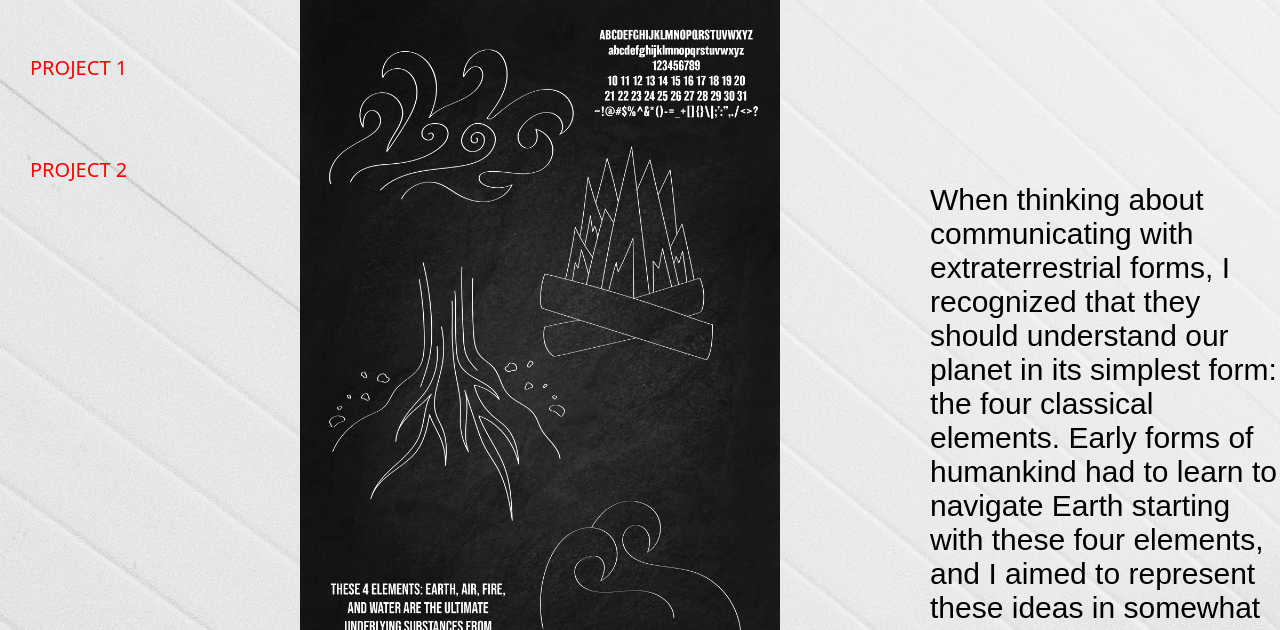
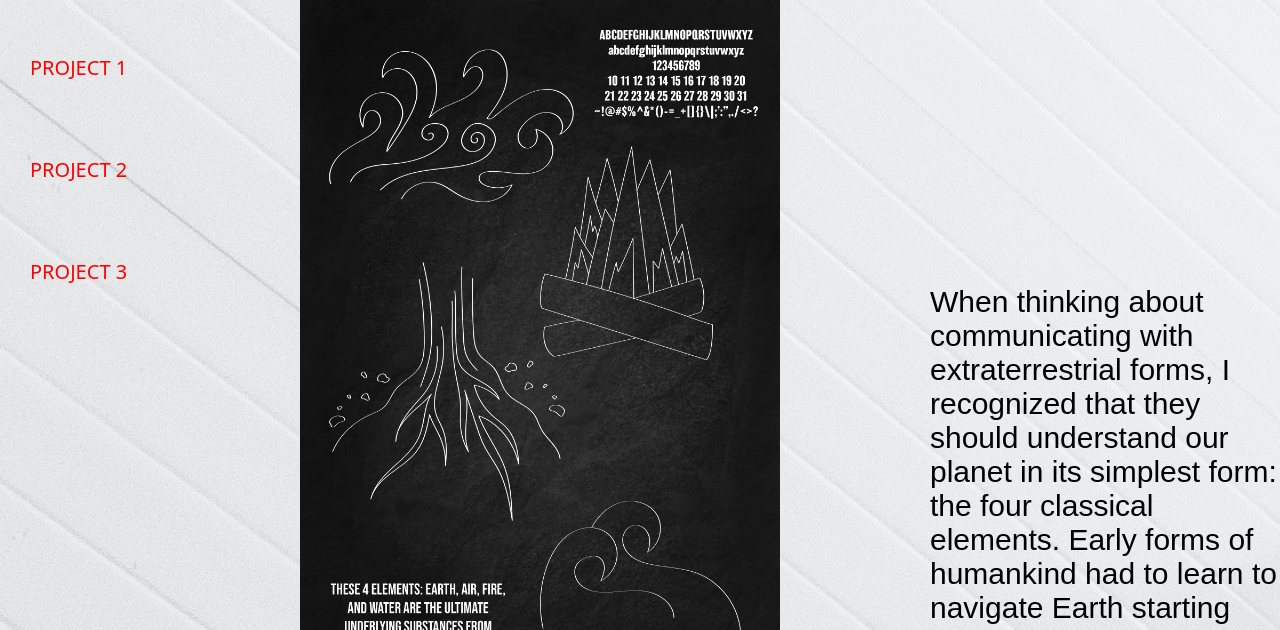
Before and after one commit to Binghamton-University-Design/web-journal-sarahteper, a plain HTML site: page index.html in a window 1280 px wide. Shown: the part 170-800 px from the top of the page. Drawn offline with Linux system fonts and the light colour scheme.

Commit message:
Update index.html
added link

```diff
--- a/index.html
+++ b/index.html
@@ -21,6 +21,7 @@
 	<ul>
 	<li><a title="Project 1" href="index.html">PROJECT 1</a></li>
 	<li><a title="Project 2" href="Project 2.html">PROJECT 2</a></li>
+	<li><a title="Project 3" href="https://binghamton-university-design.github.io/p3-sarahteper/">PROJECT 3</a></li>
 	</ul>
 
 <div class="project">
```
